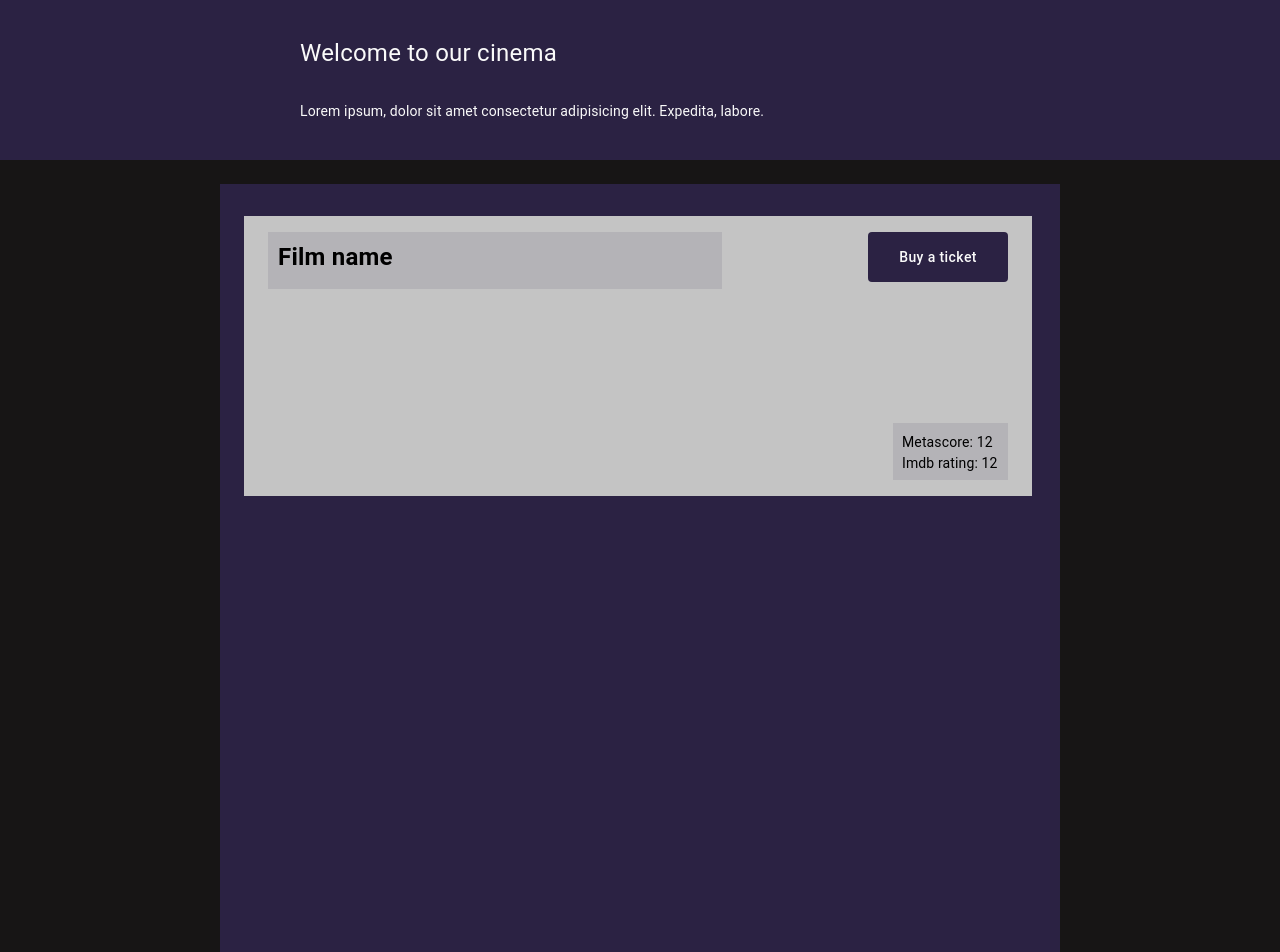
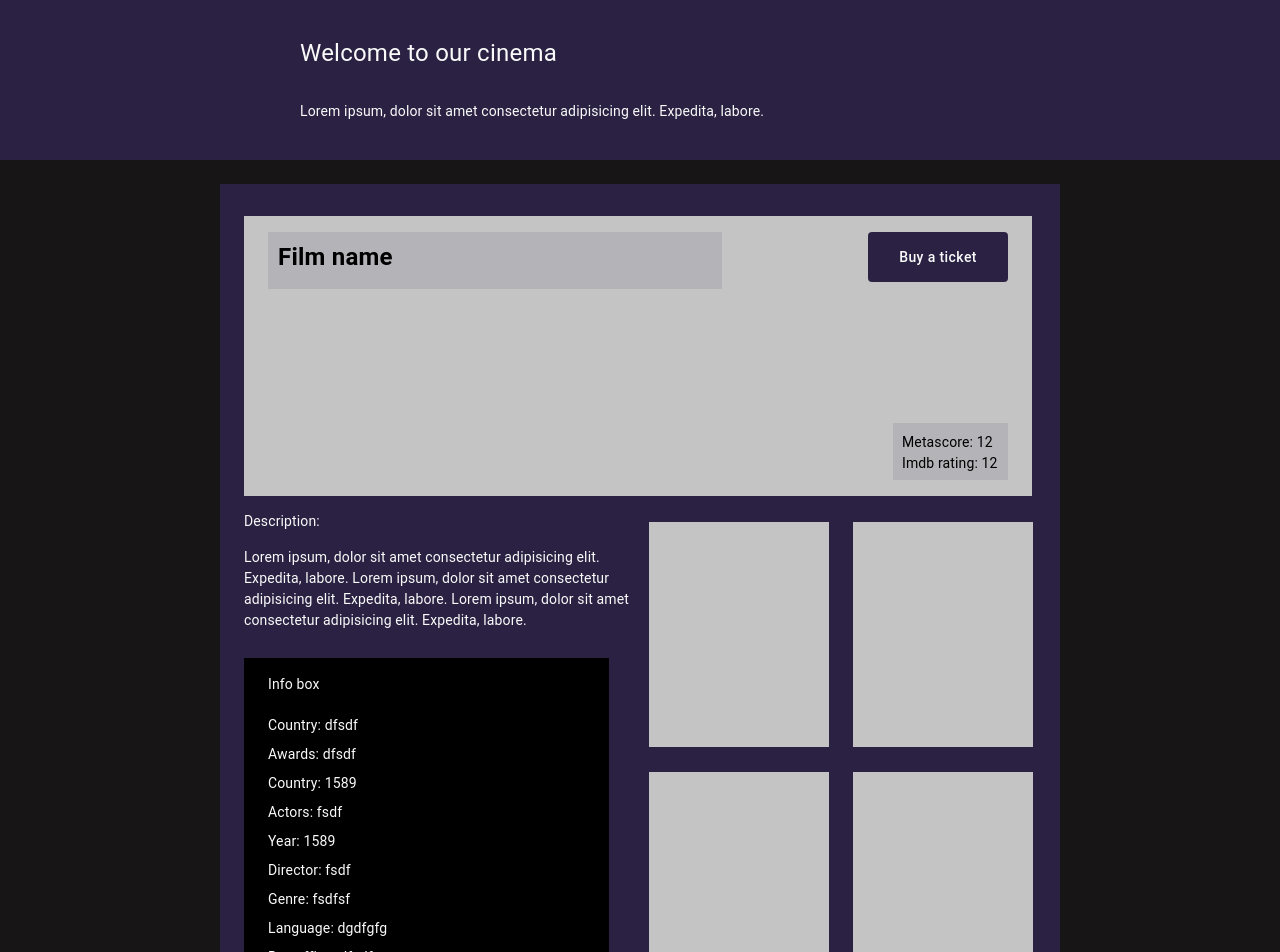
Before and after one commit to PolinaRaguilo/Cinema, a React (Create React App) app: page /movie/1 in a window 1280 px wide. Shown: the top 952 px of the page. Built offline with nearby package versions, Linux system fonts and the light colour scheme.

Commit message:
Finished film page

```diff
--- a/src/components/film-description.js
+++ b/src/components/film-description.js
@@ -55,6 +55,50 @@ const useStyles = makeStyles({
     width: 140,
     height: 50,
   },
+  inner__wrapper: {
+    display: 'flex',
+  },
+  photo__wrapper: {
+    display: 'flex',
+    flexWrap: 'wrap',
+    marginTop: 26,
+    marginLeft: 20,
+  },
+  single__poster: {
+    width: 180,
+    height: 225,
+    backgroundColor: '#C4C4C4',
+    '&:nth-child(odd)': {
+      marginRight: 24,
+    },
+  },
+  information: {
+    width: 390,
+    marginTop: 15,
+  },
+  information__box: {
+    width: 365,
+    minHeight: 350,
+    backgroundColor: '#000000',
+    padding: '16px 24px',
+    '& > p': {
+      fontSize: 14,
+      marginBottom: 8,
+    },
+    '& > p:first-child': {
+      marginBottom: 20,
+    },
+  },
+  description: {
+    fontSize: 14,
+    '&:first-child': {
+      marginBottom: 15,
+    },
+    '&:nth-child(2)': {
+      marginBottom: 27,
+      width: 385,
+    },
+  },
 });
 
 const FilmDescription = () => {
@@ -69,6 +113,37 @@ const FilmDescription = () => {
         </Typography>
         <Button className={classes.btn}>Buy a ticket</Button>
       </Box>
+      <Box className={classes.inner__wrapper}>
+        <Box className={classes.information}>
+          <Typography className={classes.description}>Description:</Typography>
+          <Typography className={classes.description}>
+            Lorem ipsum, dolor sit amet consectetur adipisicing elit. Expedita,
+            labore. Lorem ipsum, dolor sit amet consectetur adipisicing elit.
+            Expedita, labore. Lorem ipsum, dolor sit amet consectetur
+            adipisicing elit. Expedita, labore.
+          </Typography>
+          <Box className={classes.information__box}>
+            <Typography>Info box</Typography>
+
+            <Typography>Country: dfsdf</Typography>
+            <Typography>Awards: dfsdf</Typography>
+            <Typography>Country: 1589</Typography>
+            <Typography>Actors: fsdf</Typography>
+            <Typography>Year: 1589</Typography>
+            <Typography>Director: fsdf</Typography>
+            <Typography>Genre: fsdfsf</Typography>
+            <Typography>Language: dgdfgfg</Typography>
+            <Typography>Box office: dfsdf</Typography>
+            <Typography>Released: 1589</Typography>
+          </Box>
+        </Box>
+        <Box className={classes.photo__wrapper}>
+          <CardMedia className={classes.single__poster} />
+          <CardMedia className={classes.single__poster} />
+          <CardMedia className={classes.single__poster} />
+          <CardMedia className={classes.single__poster} />
+        </Box>
+      </Box>
     </Box>
   );
 };
```
